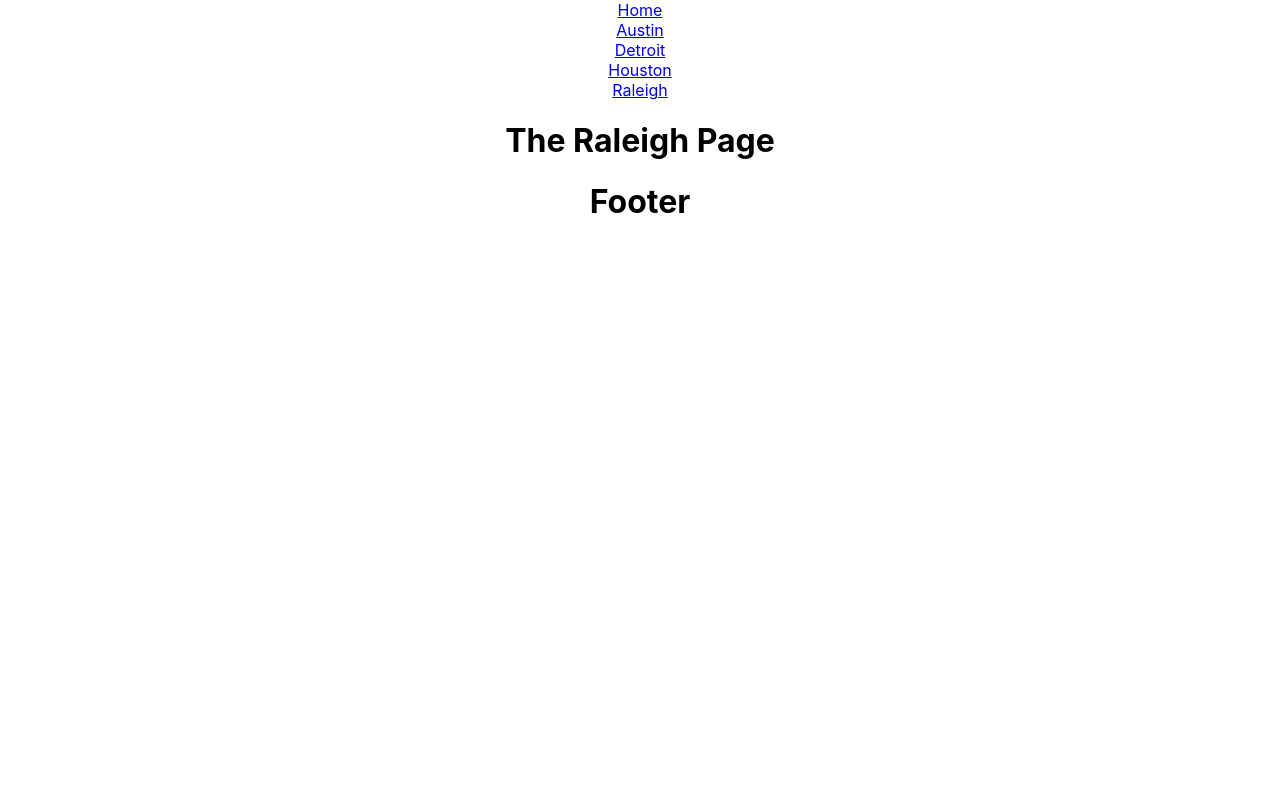
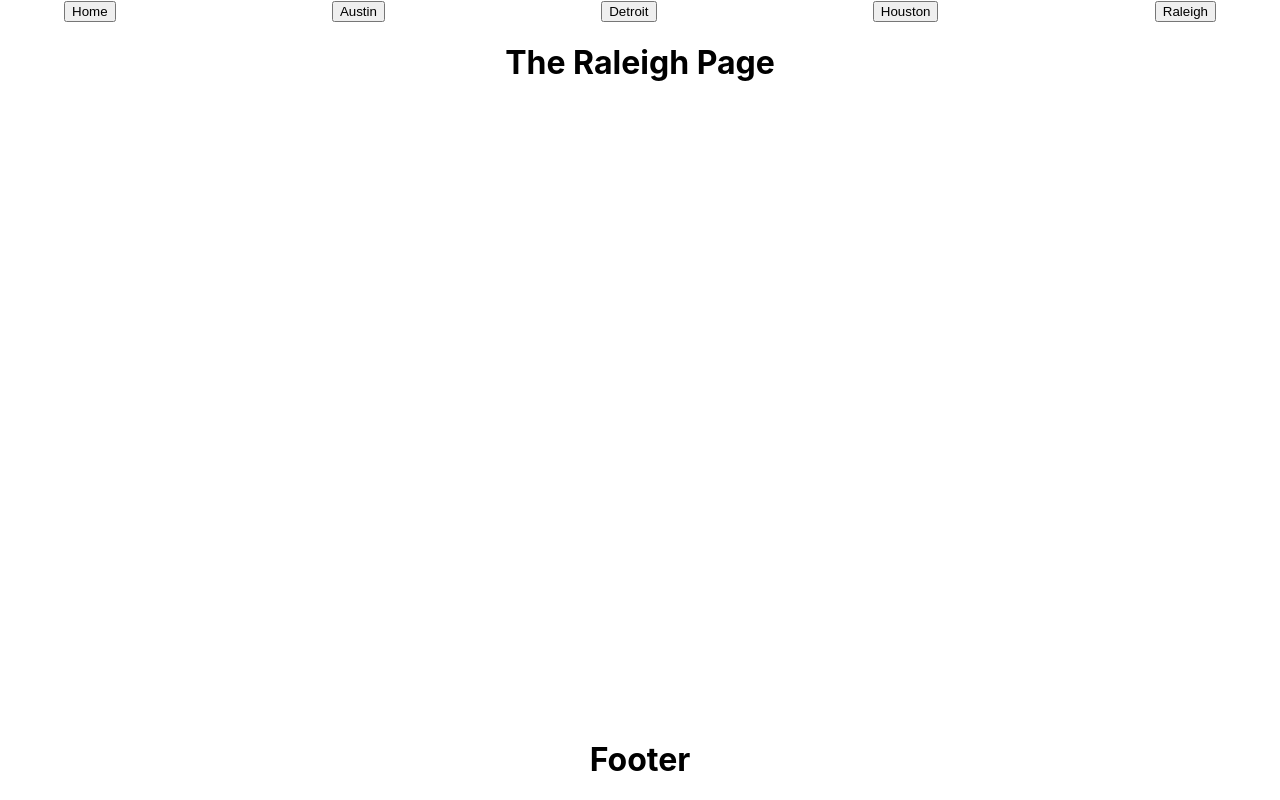
Before and after one commit to jakerwalton/Project_3_Frontend, a React (Create React App) app: page /raleigh in a window 1280 px wide. Built offline with nearby package versions, Linux system fonts and the light colour scheme.

Commit message:
changed page links to buttons

```diff
--- a/src/App.css
+++ b/src/App.css
@@ -36,3 +36,16 @@
     transform: rotate(360deg);
   }
 }
+
+.header {
+  display: flex;
+  justify-content: space-between;
+  margin-left: 5%;
+  margin-right: 5%;
+}
+
+.footer {
+  position: absolute;
+  bottom: 0;
+  width: 100%;
+}
--- a/src/App.js
+++ b/src/App.js
@@ -22,7 +22,7 @@ function App() {
 
   return (
     <div className="App">
-      <Header />
+      <Header className="header"/>
       <Switch>
 
       {/* Home Route */}
@@ -51,7 +51,7 @@ function App() {
         </Route>
 
       </Switch>
-      <Footer />
+      <Footer className="footer"/>
     </div>
   );
 }
--- a/src/components/Footer.js
+++ b/src/components/Footer.js
@@ -1,7 +1,12 @@
+// Stylesheet
+import '../App.css';
+
 function Footer(props) {
-    return (
-        <h1>Footer</h1>
-    );
-};
+  return (
+    <div className="footer">
+      <h1>Footer</h1>
+    </div>
+  );
+}
 
-  export default Footer;
+export default Footer;
--- a/src/components/Header.js
+++ b/src/components/Header.js
@@ -1,22 +1,26 @@
+// React
 import { Link } from "react-router-dom";
+
+// Stylesheet
+import '../App.css';
 
 function Header(props) {
     return (
-        <nav className="nav">
+        <nav className="header">
             <Link to="/">
-                <div>Home</div>
+                <button>Home</button>
             </Link>
             <Link to="/austin">
-                <div>Austin</div>
+                <button>Austin</button>
             </Link>
             <Link to="/detroit">
-                <div>Detroit</div>
+                <button>Detroit</button>
             </Link>
             <Link to="/houston">
-                <div>Houston</div>
+                <button>Houston</button>
             </Link>
             <Link to="/raleigh">
-                <div>Raleigh</div>
+                <button>Raleigh</button>
             </Link>
         </nav>
     );
```
